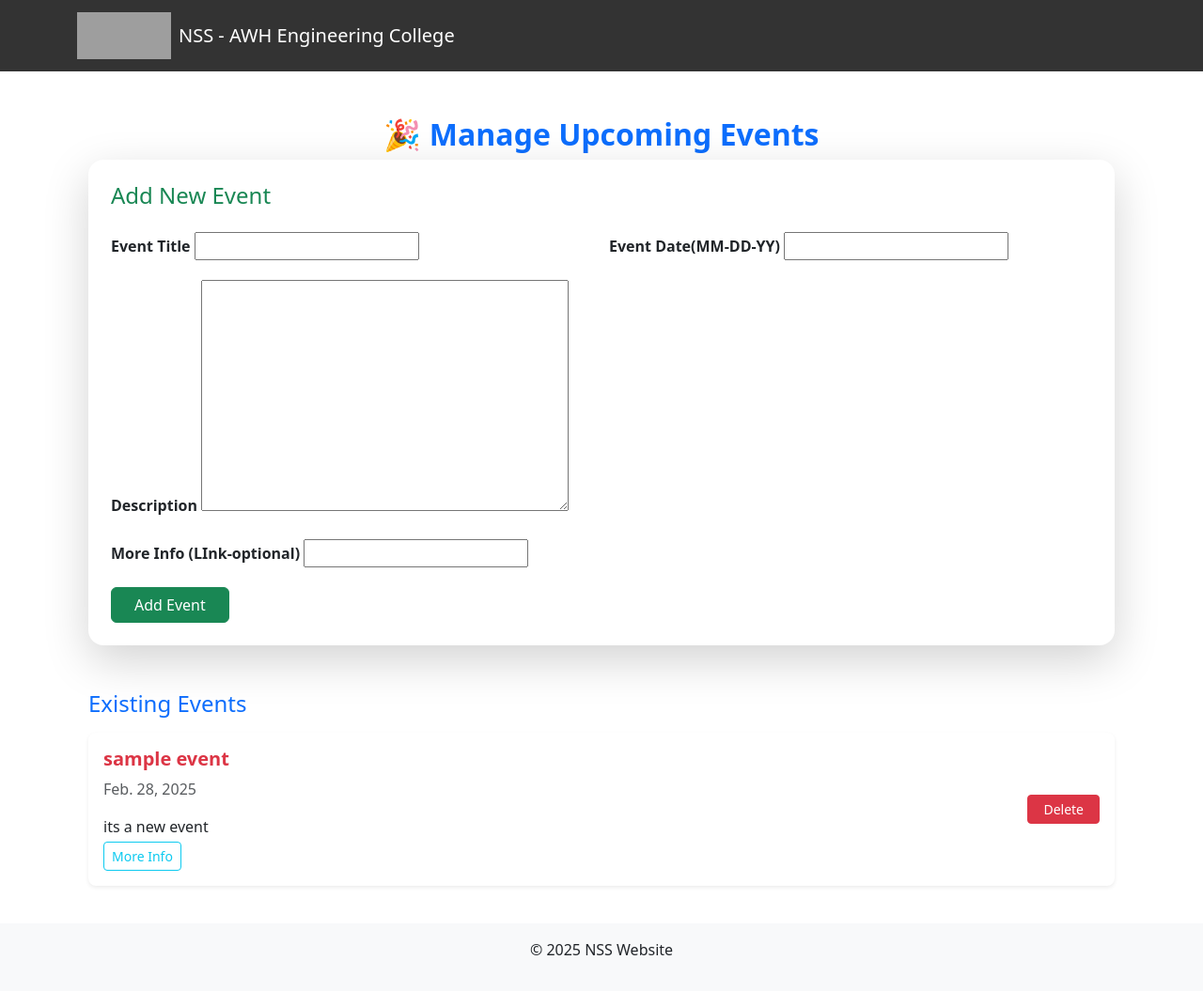
After one commit to A5PHANTOM/nss_website, a Django app: page /manage-events/ in a window 1280 px wide. The commit adds this page. Shown: the whole page at 94% size. Run offline with Django 5.2, Linux system fonts and the light colour scheme; data comes from the database, SQL or seed files in the repository; both versions use the stored data as it was after the commit; grey boxes are pictures that could not be loaded.

Commit message:
events added

```diff
--- a/nss_website/nss/admin.py
+++ b/nss_website/nss/admin.py
@@ -1,6 +1,7 @@
 from django.contrib import admin
-from .models import Program, ProgramPhoto, MoreProgramPhoto
+from .models import Program, ProgramPhoto, MoreProgramPhoto,UpcomingEvent
 
 admin.site.register(Program)
 admin.site.register(ProgramPhoto)
 admin.site.register(MoreProgramPhoto)
+admin.site.register(UpcomingEvent)
--- a/nss_website/nss/forms.py
+++ b/nss_website/nss/forms.py
@@ -1,5 +1,5 @@
 from django import forms
-from .models import Program, ProgramPhoto, MoreProgramPhoto
+from .models import Program, ProgramPhoto, MoreProgramPhoto,UpcomingEvent
 
 class ProgramForm(forms.ModelForm):
     class Meta:
@@ -17,3 +17,8 @@ class MoreProgramPhotoForm(forms.ModelForm):
     class Meta:
         model = MoreProgramPhoto
         fields = ['image']
+
+class UpcomingEventForm(forms.ModelForm):
+    class Meta:
+        model = UpcomingEvent
+        fields = ['title', 'date', 'description', 'link']
--- a/nss_website/nss/models.py
+++ b/nss_website/nss/models.py
@@ -40,3 +40,12 @@ class ProgramPhoto(models.Model):
 class MoreProgramPhoto(models.Model):
     program = models.ForeignKey(Program, related_name='more_program_photos', on_delete=models.CASCADE)
     image = models.ImageField(upload_to='more_program_photos/')
+
+class UpcomingEvent(models.Model):
+    title = models.CharField(max_length=255)
+    date = models.DateField()
+    description = models.TextField()
+    link = models.URLField(blank=True, null=True)  # Optional registration link
+
+    def __str__(self):
+        return self.title
--- /dev/null
+++ b/nss_website/nss/templates/events/manage_events.html
@@ -0,0 +1,62 @@
+{% extends 'base.html' %}
+
+{% block content %}
+<div class="container mt-5">
+    <h2 class="text-center text-primary fw-bold">🎉 Manage Upcoming Events</h2>
+
+    <!-- Add Event Form -->
+    <div class="card shadow-lg border-0 rounded-4 p-4 mb-5 bg-white">
+        <h4 class="text-success"><i class="bi bi-calendar-plus"></i> Add New Event</h4>
+        <form method="POST" class="mt-3">
+            {% csrf_token %}
+            <div class="row g-3">
+                <div class="col-md-6">
+                    <label class="form-label fw-semibold">Event Title</label>
+                    {{ form.title }}
+                </div>
+                <div class="col-md-6">
+                    <label class="form-label fw-semibold">Event Date(MM-DD-YY)</label>
+                    {{ form.date }}
+                </div>
+                <div class="col-12">
+                    <label class="form-label fw-semibold">Description</label>
+                    {{ form.description }}
+                </div>
+                <div class="col-12">
+                    <label class="form-label fw-semibold">More Info (LInk-optional)</label>
+                    {{ form.link }}
+                </div>
+            </div>
+            <button type="submit" class="btn btn-success mt-3 px-4">
+                <i class="bi bi-check-circle"></i> Add Event
+            </button>
+        </form>
+    </div>
+
+    <!-- Display Existing Events -->
+    <h4 class="text-primary mt-4"><i class="bi bi-calendar-event"></i> Existing Events</h4>
+    {% if events %}
+        <div class="list-group mt-3">
+            {% for event in events %}
+            <div class="list-group-item d-flex justify-content-between align-items-center border-0 shadow-sm p-3 rounded-3 mb-3">
+                <div>
+                    <h5 class="fw-bold text-danger">{{ event.title }}</h5>
+                    <p class="text-muted"><i class="bi bi-clock"></i> {{ event.date }}</p>
+                    <p class="mb-1">{{ event.description }}</p>
+                    {% if event.link %}
+                        <a href="{{ event.link }}" target="_blank" class="btn btn-outline-info btn-sm">
+                            <i class="bi bi-link-45deg"></i> More Info
+                        </a>
+                    {% endif %}
+                </div>
+                <a href="{% url 'delete_event' event.id %}" class="btn btn-danger btn-sm px-3">
+                    <i class="bi bi-trash"></i> Delete
+                </a>
+            </div>
+            {% endfor %}
+        </div>
+    {% else %}
+        <p class="text-center text-muted mt-4">🚀 No upcoming events yet. Start adding now!</p>
+    {% endif %}
+</div>
+{% endblock %}
--- a/nss_website/nss/urls.py
+++ b/nss_website/nss/urls.py
@@ -3,7 +3,7 @@ from django.contrib.auth.views import LogoutView
 from django.conf.urls.static import static
 from . import views
 from django.conf import settings
-
+from .views import manage_events, delete_event
 
 urlpatterns = [
     # Home & Admin Routes
@@ -23,6 +23,10 @@ urlpatterns = [
     path("programs/more_photo/delete/<int:photo_id>/", views.delete_more_program_photo, name="delete_more_program_photo"),
     path("events/", views.events, name="events"),
 
+#path to manage evenrs
+    path('manage-events/', manage_events, name='manage_events'),
+    path('delete-event/<int:event_id>/', delete_event, name='delete_event'),
+
     # Admin Panel URLs (Custom Admin Page)
     path('admin/programs/', views.admin_programs, name='admin_programs'),  # ✅ Custom Admin Page for Programs
 ]+ static(settings.MEDIA_URL, document_root=settings.MEDIA_ROOT)
--- a/nss_website/nss/views.py
+++ b/nss_website/nss/views.py
@@ -4,10 +4,20 @@ from django.contrib import messages
 from django.contrib.auth.decorators import login_required
 from .models import Program, ProgramPhoto, MoreProgramPhoto
 from .forms import ProgramForm
+from .models import UpcomingEvent
+from .forms import UpcomingEventForm
 
 # Create your views here.
 def home(request):
-    return render(request, 'home.html')
+    events = UpcomingEvent.objects.all()  # Fetch all events
+    latest_programs = Program.objects.order_by('-id')[:3]  # Fetch latest 3 programs
+
+    # Debugging output
+    print("DEBUG: Total Events Retrieved ->", events.count())
+    for event in events:
+        print(f"Title: {event.title}, Date: {event.date}, Description: {event.description}")
+
+    return render(request, "home.html", {"manage_events": events, "latest_programs": latest_programs})
 
 def admin_login(request):
     if request.method == "POST":
@@ -114,6 +124,32 @@ def events(request):
     programs = Program.objects.all()  # Fetch all programs
     return render(request, "events.html", {"programs": programs})
 
-def home(request):
-    latest_programs = Program.objects.order_by('-id')[:3]  # Fetch latest 3 programs
-    return render(request, "home.html", {"latest_programs": latest_programs})
+# def home(request):
+#     latest_programs = Program.objects.order_by('-id')[:3]  # Fetch latest 3 programs
+#     return render(request, "home.html", {"latest_programs": latest_programs})
+
+
+#events
+
+
+def manage_events(request):
+    events = UpcomingEvent.objects.all()
+
+    if request.method == "POST":
+        form = UpcomingEventForm(request.POST)
+        print(request.POST)  # Debugging: Check form data
+        if form.is_valid():
+            form.save()
+            print("Event saved successfully!")  # Debugging: Success message
+            return redirect('manage_events')
+        else:
+            print("Form errors:", form.errors)  # Debugging: Show form errors
+
+    else:
+        form = UpcomingEventForm()
+
+    return render(request, 'events/manage_events.html', {'events': events, 'form': form})
+def delete_event(request, event_id):
+    event = get_object_or_404(UpcomingEvent, id=event_id)
+    event.delete()
+    return redirect('manage_events')
--- a/nss_website/nss_website/settings.py
+++ b/nss_website/nss_website/settings.py
@@ -40,6 +40,8 @@ INSTALLED_APPS = [
     'django.contrib.messages',
     'django.contrib.staticfiles',
     'nss',
+
+
 ]
 
 MIDDLEWARE = [
```
Also changed, not shown: nss_website/nss/templates/admin_dashboard.html (+18 -2 lines), nss_website/nss/templates/home.html (+24 -17 lines), nss_website/db.sqlite3, nss_website/nss/migrations/0009_upcomingevent.py (added), 1 other file.
